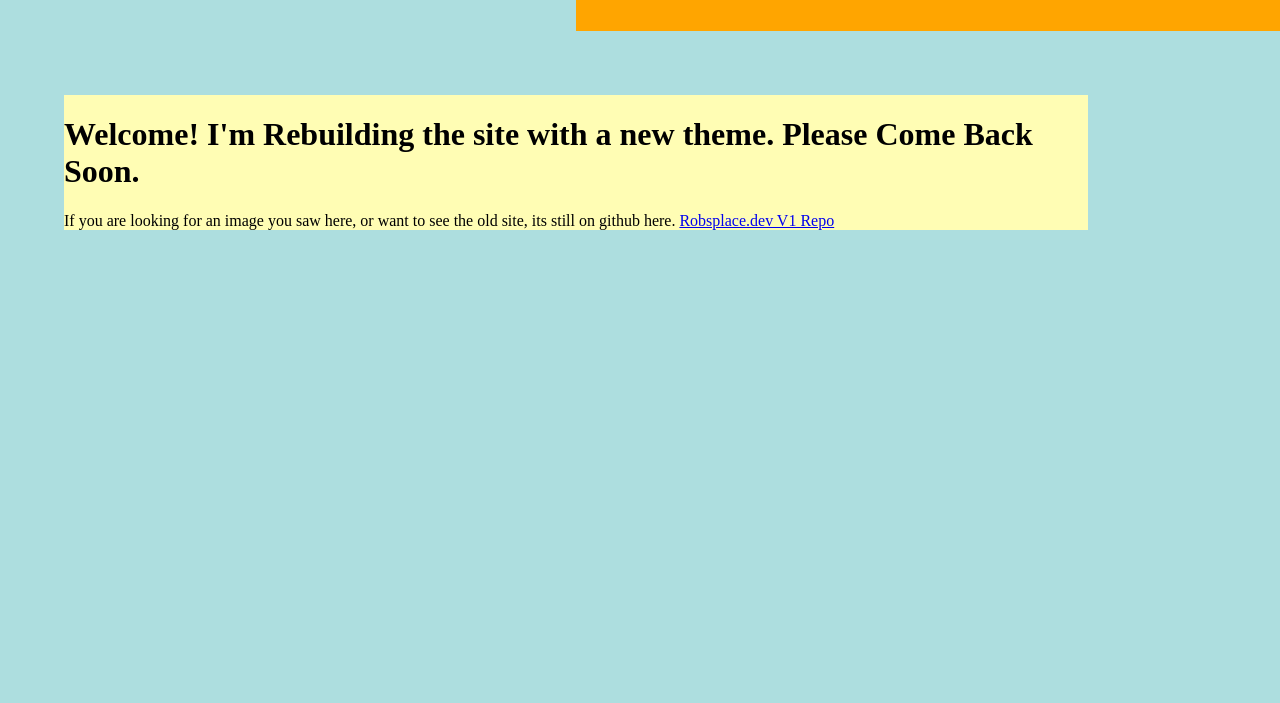
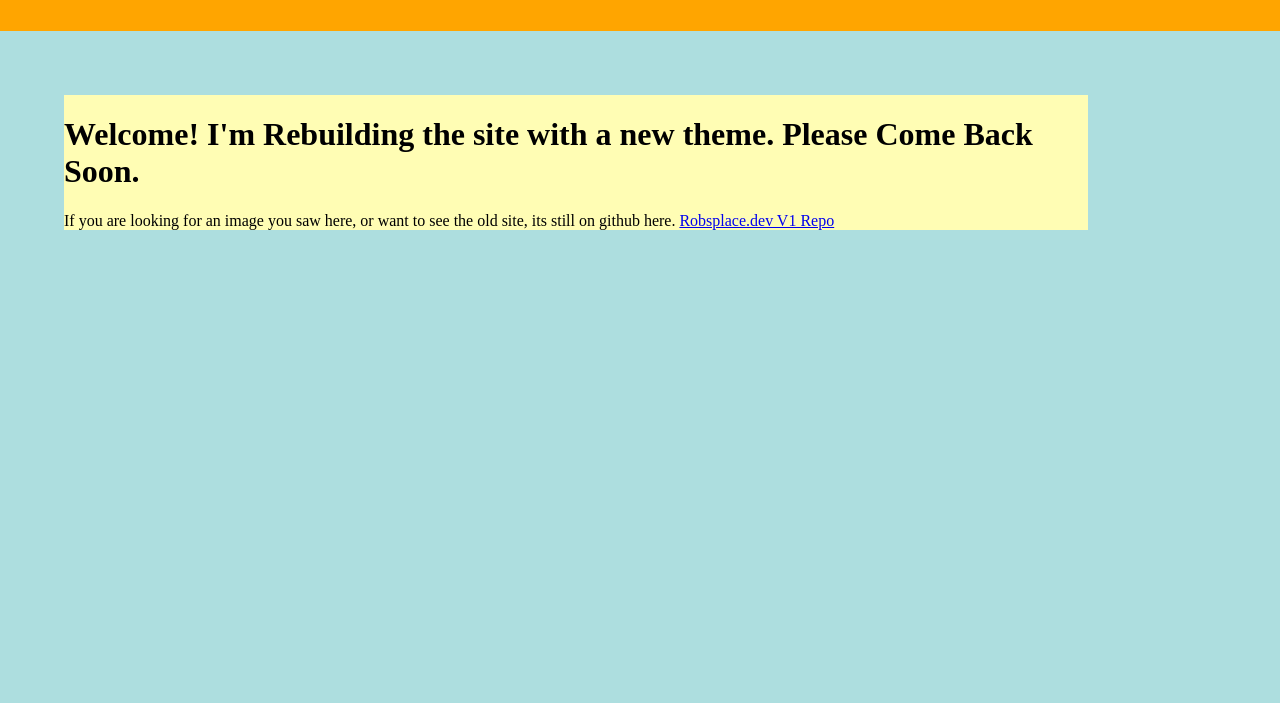
Before and after one commit to Robert-Proaps/RobsPlaceV2, a plain HTML site: page index.html in a window 1280 px wide. Shown: the part 97-800 px from the top of the page. Drawn offline with Linux system fonts and the light colour scheme.

Commit message:
undo last 2

```diff
--- a/stylesheets/main.css
+++ b/stylesheets/main.css
@@ -20,8 +20,7 @@ body {
     margin: 0;
     padding: 0;
     display: flex;
-    flex-direction: column;
-    align-items: center;
+
 }
 /*#CFE7E8*/
 #navigation {
```
